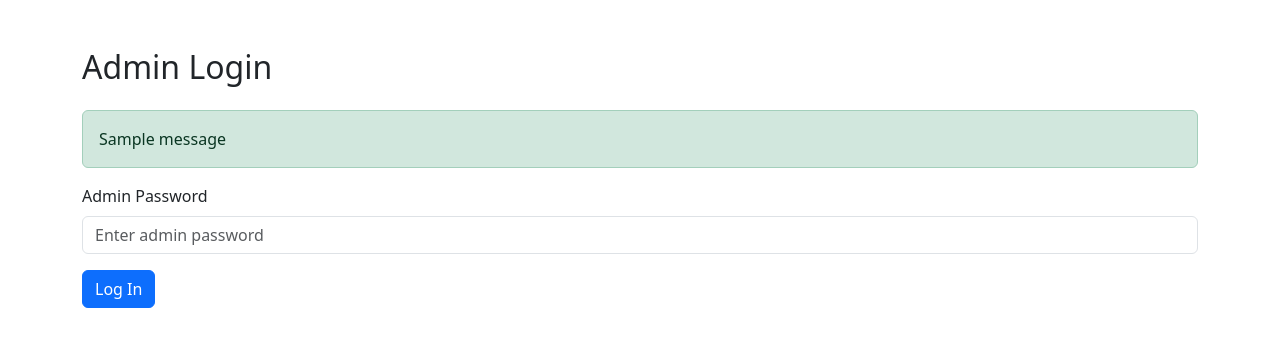
After one commit to RuleKeeper-Bot/RuleKeeper-Bot, a Flask app: page /login in a window 1280 px wide. The commit adds this page. Shown: the top 347 px of the page. Run offline with Flask 3, Linux system fonts and the light colour scheme; one stand-in notice (Sample message) is shown.

Commit message:
Add login system

```diff
--- a/web/app.py
+++ b/web/app.py
@@ -1,14 +1,19 @@
-from flask import Flask, render_template, request, jsonify, redirect
+from flask import Flask, render_template, request, jsonify, redirect, url_for, session, flash
 import json
 import requests
+import sys
 import os
+sys.path.append(os.path.abspath(os.path.join(os.path.dirname(__file__), '..')))
+from config import Config  # config.py should define SECRET_KEY, ADMIN_PASSWORD, and COMMANDS_FILE
 
 app = Flask(__name__)
+app.config.from_object(Config)
 
-# Path to commands and log config files (adjust if needed)
+# -------------------- File Paths --------------------
 COMMANDS_PATH = os.path.join('..', 'bot', 'commands.json')
 LOG_CONFIG_PATH = os.path.join('..', 'bot', 'config', 'log_config.json')
 
+# -------------------- Utility Functions --------------------
 def get_commands():
     try:
         with open(COMMANDS_PATH, 'r') as f:
@@ -25,7 +30,7 @@ def load_log_config():
         with open(LOG_CONFIG_PATH, 'r') as f:
             return json.load(f)
     except FileNotFoundError:
-        # If not found, return default settings
+        # Create default log config if it doesn't exist
         default_config = {
             "message_delete": True,
             "bulk_message_delete": True,
@@ -57,12 +62,55 @@ def save_log_config(config):
     with open(LOG_CONFIG_PATH, 'w') as f:
         json.dump(config, f, indent=4)
 
+# Only these keys will be shown/edited on the dashboard.
+ALLOWED_LOG_KEYS = [
+    "message_delete", "bulk_message_delete", "message_edit",
+    "invite_create", "invite_delete", "member_role_add",
+    "member_role_remove", "member_timeout", "member_warn",
+    "member_unwarn", "member_ban", "member_unban", "role_create",
+    "role_delete", "role_update", "channel_create", "channel_delete",
+    "channel_update", "emoji_create", "emoji_name_change", "emoji_delete"
+]
+
+# -------------------- Admin Login System --------------------
+def login_required(f):
+    from functools import wraps
+    @wraps(f)
+    def decorated_function(*args, **kwargs):
+        if not session.get('logged_in'):
+            flash("Please log in to access this page.", "warning")
+            return redirect(url_for('login', next=request.url))
+        return f(*args, **kwargs)
+    return decorated_function
+
+@app.route('/login', methods=['GET', 'POST'])
+def login():
+    if request.method == 'POST':
+        password = request.form.get('password')
+        if password == app.config['ADMIN_PASSWORD']:
+            session['logged_in'] = True
+            flash("Logged in successfully!", "success")
+            next_page = request.args.get('next') or url_for('index')
+            return redirect(next_page)
+        else:
+            flash("Incorrect password.", "danger")
+    return render_template('login.html')
+
+@app.route('/logout')
+def logout():
+    session.pop('logged_in', None)
+    flash("Logged out successfully.", "success")
+    return redirect(url_for('login'))
+
+# -------------------- Main Routes --------------------
 @app.route('/')
+@login_required
 def index():
     commands = get_commands()
     return render_template('index.html', commands=commands)
 
 @app.route('/sync', methods=['POST'])
+@login_required
 def sync_commands():
     try:
         response = requests.post('http://localhost:5003/sync')
@@ -71,6 +119,7 @@ def sync_commands():
         return str(e), 500
 
 @app.route('/create_command', methods=['POST'])
+@login_required
 def create_command():
     try:
         new_command = request.get_json()
@@ -88,6 +137,7 @@ def create_command():
         return jsonify({"success": False, "message": str(e)}), 500
 
 @app.route('/edit/<command_name>', methods=['GET', 'POST'])
+@login_required
 def edit_command(command_name):
     commands = get_commands()
     if request.method == 'POST':
@@ -101,6 +151,7 @@ def edit_command(command_name):
     return render_template('edit.html', command=commands[command_name], command_name=command_name)
 
 @app.route('/delete/<command_name>')
+@login_required
 def delete_command(command_name):
     commands = get_commands()
     if command_name in commands:
@@ -108,26 +159,19 @@ def delete_command(command_name):
         save_commands(commands)
     return redirect('/')
 
-# -------------------- Logging Config Dashboard --------------------
-ALLOWED_LOG_KEYS = [
-    "message_delete", "bulk_message_delete", "message_edit",
-    "invite_create", "invite_delete", "member_role_add",
-    "member_role_remove", "member_timeout", "member_warn",
-    "member_unwarn", "member_ban", "member_unban", "role_create",
-    "role_delete", "role_update", "channel_create", "channel_delete",
-    "channel_update", "emoji_create", "emoji_name_change", "emoji_delete"
-]
-
+# -------------------- Logging Configuration Dashboard --------------------
 @app.route('/log_config', methods=['GET', 'POST'])
+@login_required
 def log_config_dashboard():
     full_config = load_log_config()
 
     if request.method == 'POST':
+        # Update only the allowed keys from the form
         for key in ALLOWED_LOG_KEYS:
             full_config[key] = (key in request.form)
         save_log_config(full_config)
 
-        # Auto reload the bot by calling its /sync endpoint
+        # Auto-reload bot configuration via its sync endpoint.
         try:
             requests.post('http://localhost:5003/sync')
         except Exception as e:
@@ -138,6 +182,6 @@ def log_config_dashboard():
         visible_config = {key: full_config.get(key, True) for key in ALLOWED_LOG_KEYS}
         return render_template('log_config.html', config=visible_config)
 
-
+# -------------------- Main Entry --------------------
 if __name__ == '__main__':
     app.run(host="0.0.0.0", port=5000)
--- a/web/templates/index.html
+++ b/web/templates/index.html
@@ -22,6 +22,9 @@
             <div>
                 <a href="/log_config" class="btn btn-info">
                     <i class="bi bi-gear"></i> Logging Config
+                </a>
+                <a href="/logout" class="btn btn-danger">
+                    <i class="bi bi-box-arrow-right"></i> Logout
                 </a>
             </div>
         </div>
--- /dev/null
+++ b/web/templates/login.html
@@ -0,0 +1,28 @@
+<!DOCTYPE html>
+<html>
+<head>
+    <title>Admin Login</title>
+    <link href="https://cdn.jsdelivr.net/npm/bootstrap@5.3.0/dist/css/bootstrap.min.css" rel="stylesheet">
+</head>
+<body>
+<div class="container mt-5">
+    <h2 class="mb-4">Admin Login</h2>
+    {% with messages = get_flashed_messages(with_categories=true) %}
+      {% if messages %}
+        {% for category, message in messages %}
+          <div class="alert alert-{{ category }}" role="alert">
+            {{ message }}
+          </div>
+        {% endfor %}
+      {% endif %}
+    {% endwith %}
+    <form method="POST">
+        <div class="mb-3">
+            <label for="password" class="form-label">Admin Password</label>
+            <input type="password" class="form-control" id="password" name="password" placeholder="Enter admin password" required>
+        </div>
+        <button type="submit" class="btn btn-primary">Log In</button>
+    </form>
+</div>
+</body>
+</html>
```
